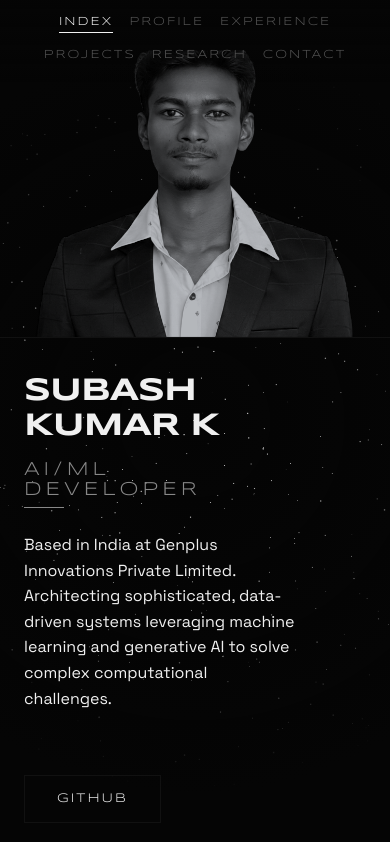
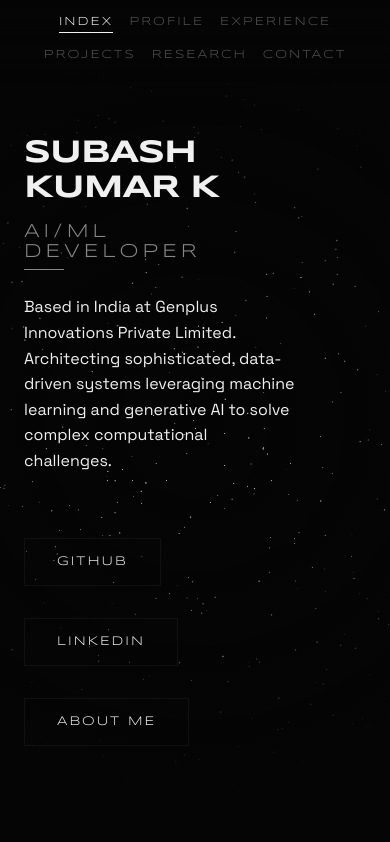
Before and after one commit to SubashSK777/Portfolio, a React (Vite) app: page / in a window 390 px wide. Built offline with nearby package versions, Linux system fonts and the light colour scheme.

Commit message:
style: hide imagery completely on mobile devices

```diff
--- a/src/index.css
+++ b/src/index.css
@@ -391,18 +391,15 @@ p.body-text {
   }
 
   /* Make sure the image section sits at the top and scales safely */
+  /* Hide the image section entirely on mobile */
   .media-section {
-    width: 100vw;
-    height: 40vh;
-    flex-shrink: 0;
-    border-right: none;
-    border-bottom: 1px solid var(--border-color);
+    display: none;
   }
 
-  /* The content section takes up the remaining view height */
+  /* The content section takes up the full view height */
   .content-section {
     width: 100vw;
-    height: 60vh;
+    height: 100vh;
     flex-shrink: 0;
   }
 
@@ -412,9 +409,9 @@ p.body-text {
     height: 100vh;
   }
 
-  /* Minimal spacing for split layout since nav overlays the image */
+  /* Minimal spacing for split layout since nav overlays the screen */
   .content-top-spacing {
-    height: 20px;
+    height: 120px;
   }
 
   /* For full width, we need top spacing so the nav doesn't overlap text */
```
